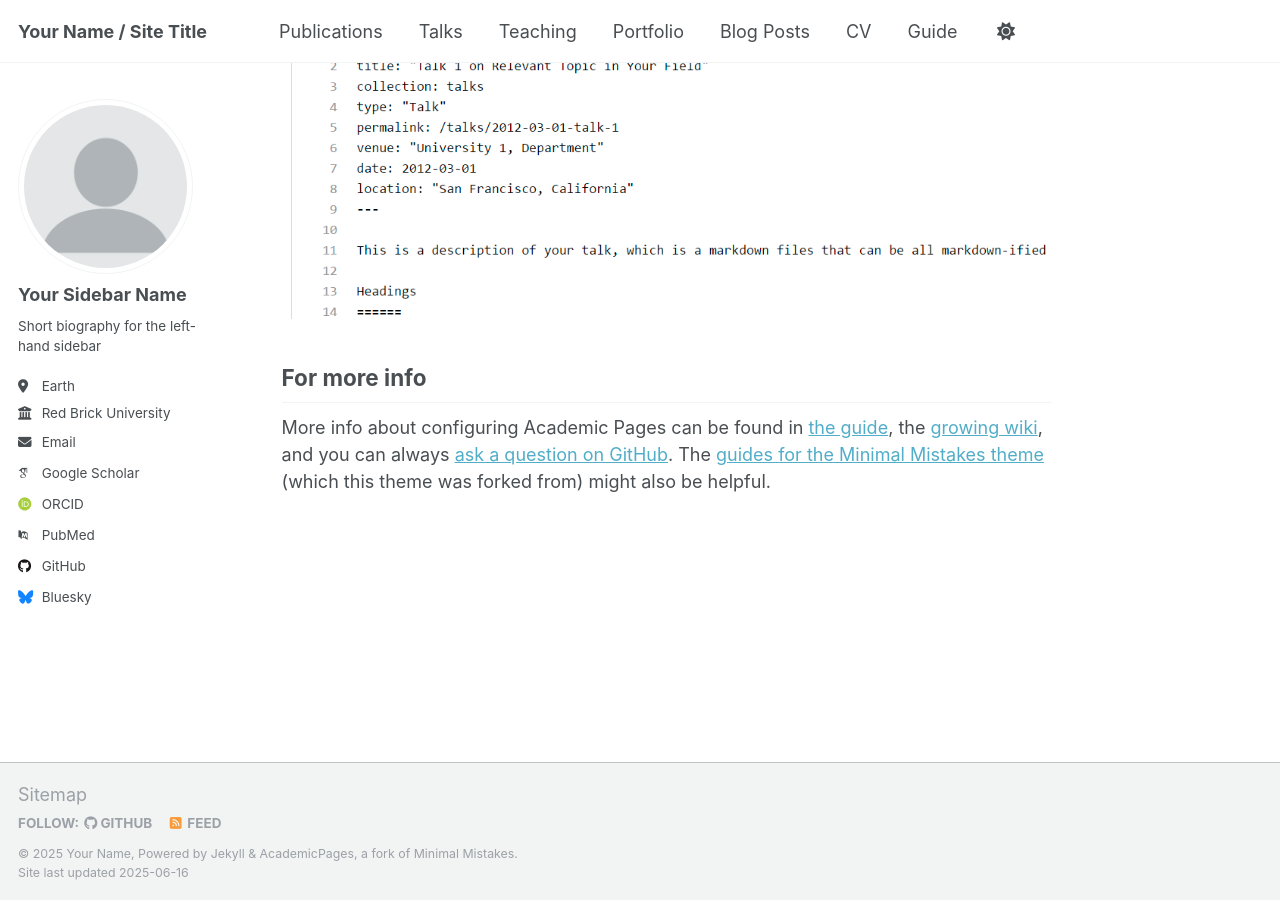
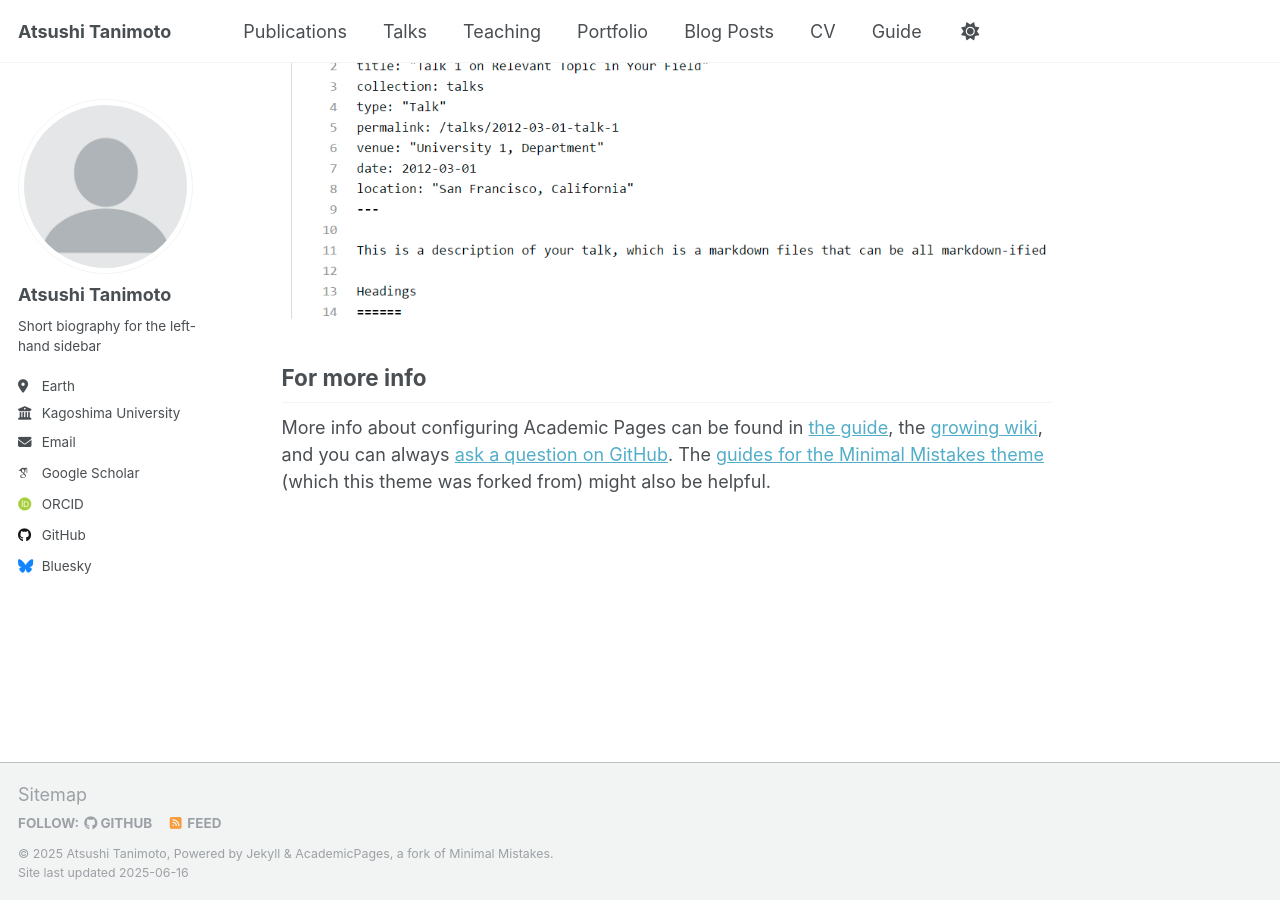
Before and after one commit to AtsushiTanimoto/atsushitanimoto.github.io, a Jekyll site: the page built from _pages/about.md, in a window 1280 px wide and 900 px high, scrolled down 2636 px. Built offline with Jekyll 4.4.1, drawn with Linux system fonts in a browser that asks for light colours; some web fonts are replaced.

Commit message:
updated config

```diff
--- a/_config.yml
+++ b/_config.yml
@@ -1,17 +1,9 @@
-# Welcome to Jekyll!
-#
-# This config file is meant for settings that affect your entire site, values
-# which you are expected to set up once and rarely need to edit after that.
-# For technical reasons, this file is *NOT* reloaded automatically when you use
-# `jekyll serve -l -H localhost`. If you change this file, please restart the
-# server process.
-
 # Basic Site Settings
 locale                   : "en-US"
 site_theme               : "default"
-title                    : "Your Name / Site Title"
+title                    : "Atsushi Tanimoto"
 title_separator          : "-"
-name                     : &name "Your Name"
+name                     : &name "Atsushi Tanimoto"
 description              : &description "personal description"
 url                      : https://academicpages.github.io # the base hostname & protocol for your site e.g. "https://[your GitHub username].github.io" or if you already have some other page hosted on Github then use "https://[your GitHub username].github.io/[Your Repo Name]"
 baseurl                  : "" # the subpath of your site, e.g. "/blog"
@@ -23,11 +15,10 @@ repository               : "academicpages/academicpages.github.io"
 author:
   # Biographic information
   avatar           : "profile.png"
-  name             : "Your Sidebar Name"
-  pronouns         : # example: "she/her"
+  name             : "Atsushi Tanimoto"
   bio              : "Short biography for the left-hand sidebar"
   location         : "Earth"
-  employer         : "Red Brick University"
+  employer         : "Kagoshima University"
   uri              : # URL
   email            : "none@example.org"
 
@@ -38,7 +29,6 @@ author:
   impactstory      : # URL
   orcid            : "http://orcid.org/yourorcidurl"
   semantic         : # URL
-  pubmed           : "https://www.ncbi.nlm.nih.gov/pubmed/?term=john+snow"
   researchgate     : # URL
   scopus           : # URL
 
```
